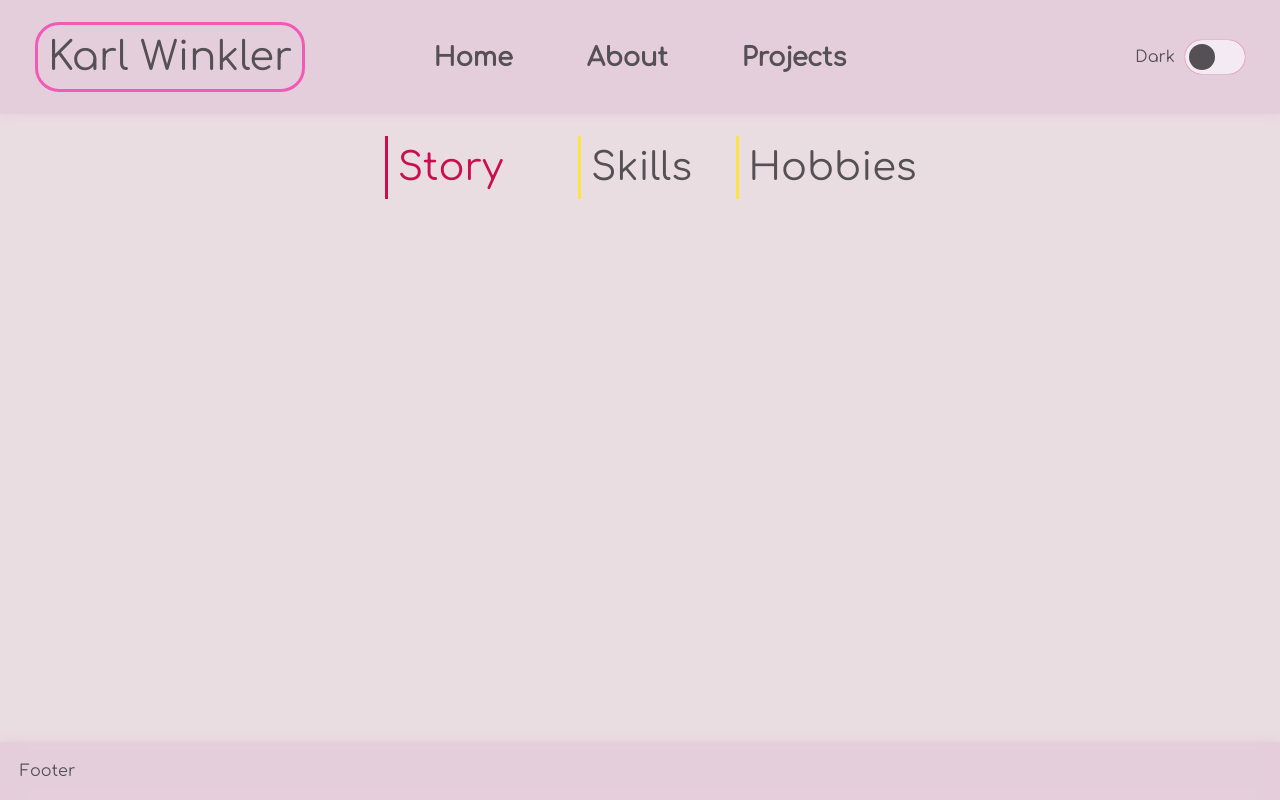
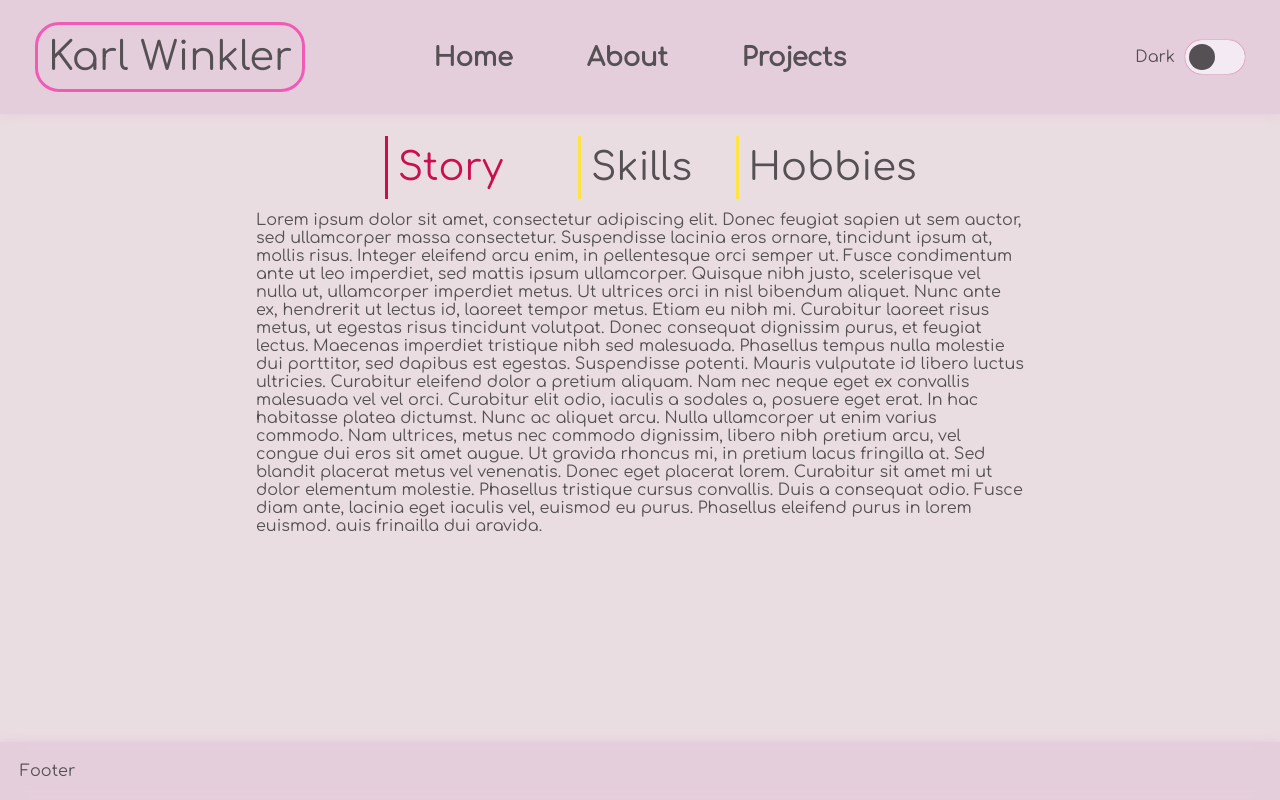
Before and after one commit to KarlWinkler/PersonalPage, a React (Create React App) app: page /PersonalPage/about in a window 1280 px wide. Built offline with nearby package versions, Linux system fonts and the light colour scheme.

Commit message:
remove overflow

```diff
--- a/src/styles/about.scss
+++ b/src/styles/about.scss
@@ -31,8 +31,9 @@
 .about-content-container {
   position: relative;
   overflow: hidden;
+  overflow-y: scroll;
   width: 60vw;
-  height: 100%;
+  height: max(40vh, 300px);
 }
 
 .about-content {
@@ -49,7 +50,6 @@
 }
 
 .about-content.focus {
-  position: absolute;
   opacity: 1;
   left: 0px;
   transform: scale(1);
```
